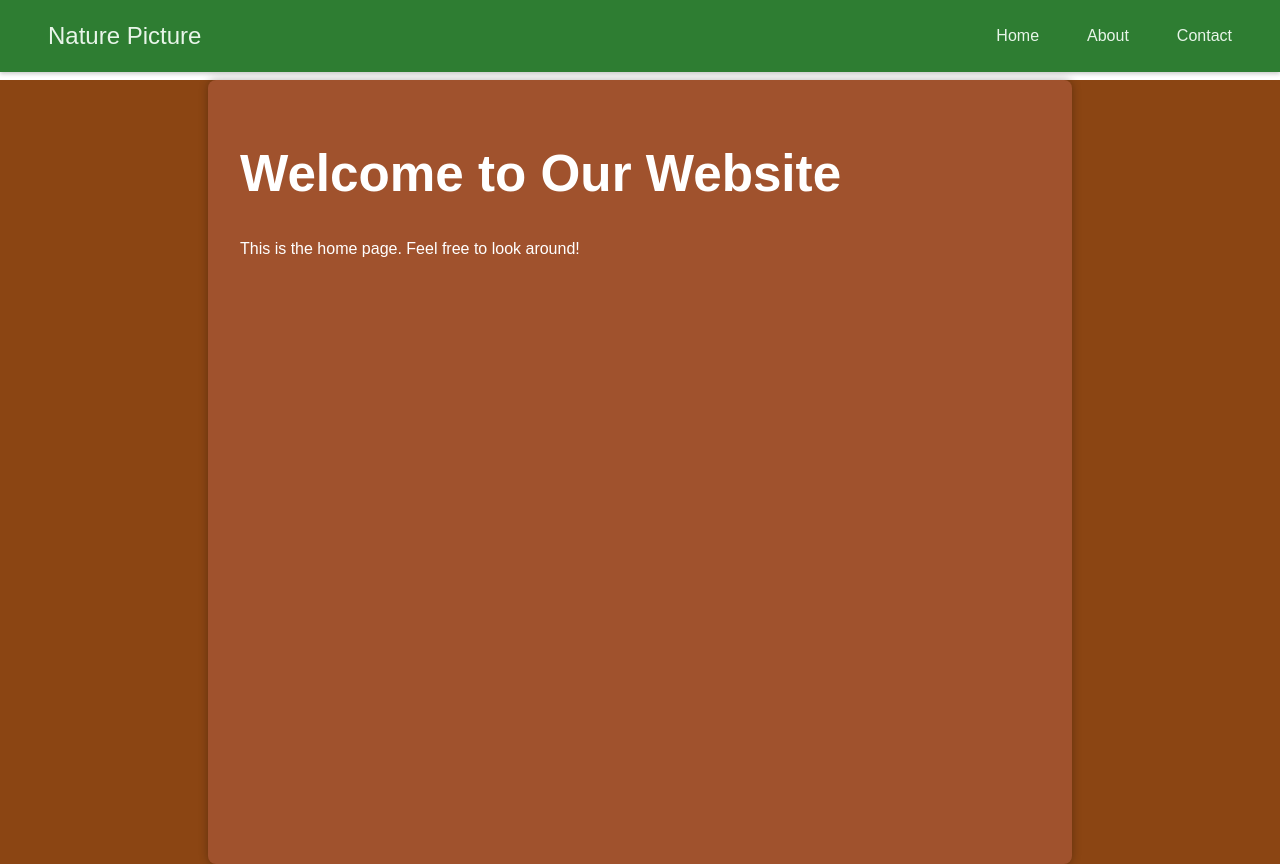
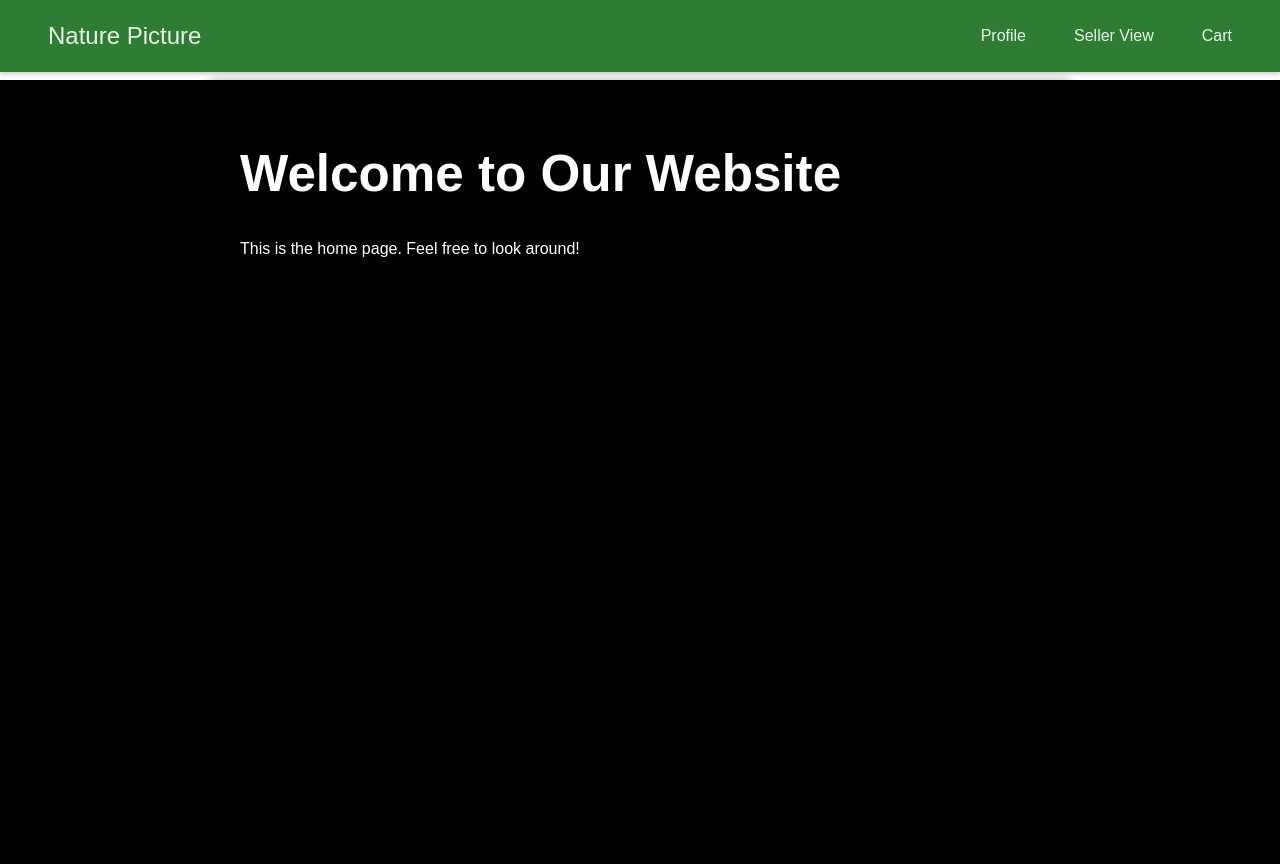
Before and after one commit to AdmiralMudkipz/Nature-Picture, a React (Vite) app in the folder Frontend/: page / in a window 1280 px wide. Built offline with nearby package versions, Linux system fonts and the light colour scheme.

Commit message:
Squash bugs and fix issues - Improve site stability and functionality

```diff
--- a/Frontend/src/App.tsx
+++ b/Frontend/src/App.tsx
@@ -1,19 +1,23 @@
-import { BrowserRouter, Routes, Route } from 'react-router-dom';
+import { BrowserRouter as Router, Routes, Route } from 'react-router-dom';
 import Navbar from './components/Navbar';
 import Home from './pages/Home';
-import About from './pages/About';
-import Contact from './pages/Contact';
+import SellerView from './pages/SellerView';
+import Cart from './pages/Cart';
 
 function App() {
   return (
-    <BrowserRouter>
-      <Navbar />
-      <Routes>
-        <Route path="/" element={<Home />} />
-        <Route path="/about" element={<About />} />
-        <Route path="/contact" element={<Contact />} />
-      </Routes>
-    </BrowserRouter>
+    <Router>
+      <div className="app">
+        <Navbar />
+        <div className="page-content">
+          <Routes>
+            <Route path="/" element={<Home />} />
+            <Route path="/seller" element={<SellerView />} />
+            <Route path="/cart" element={<Cart />} />
+          </Routes>
+        </div>
+      </div>
+    </Router>
   );
 }
 
--- a/Frontend/src/components/Navbar.tsx
+++ b/Frontend/src/components/Navbar.tsx
@@ -2,7 +2,7 @@
 import { Link } from 'react-router-dom';
 
 // This is our navigation menu component
-function Navbar() {
+const Navbar = () => {
   return (
     <nav className="navbar">
       {/* Brand/Logo section */}
@@ -12,12 +12,12 @@ function Navbar() {
 
       {/* Navigation links */}
       <div className="navbar-links">
-        <Link to="/">Home</Link>
-        <Link to="/about">About</Link>
-        <Link to="/contact">Contact</Link>
+        <Link to="/">Profile</Link>
+        <Link to="/seller">Seller View</Link>
+        <Link to="/cart">Cart</Link>
       </div>
     </nav>
   );
-}
+};
 
 export default Navbar;
--- a/Frontend/src/index.css
+++ b/Frontend/src/index.css
@@ -26,7 +26,7 @@ body {
   margin: 0;
   padding: 0;
   font-family: Arial, sans-serif;
-  background-color: #8B4513; /* Saddle brown color for tree trunk feel */
+  background-color: #000000;
 }
 
 h1 {
@@ -124,7 +124,7 @@ body {
   max-width: 800px;
   margin: 80px auto 0;
   min-height: calc(100vh - 80px);
-  background-color: #A0522D; /* Sienna brown for content area */
+  background-color: #000000; /* Black for content area */
   border-radius: 8px;
   box-shadow: 0 0 10px rgba(0, 0, 0, 0.3);
   color: #FFF; /* White text for better readability */
--- a/Frontend/src/pages/SellerView.tsx
+++ b/Frontend/src/pages/SellerView.tsx
@@ -9,5 +9,5 @@ const SellerView = () => {
   );
 };
 
-// This line makes our About component available to other files
+// This line makes our component available to other files
 export default SellerView;
```
